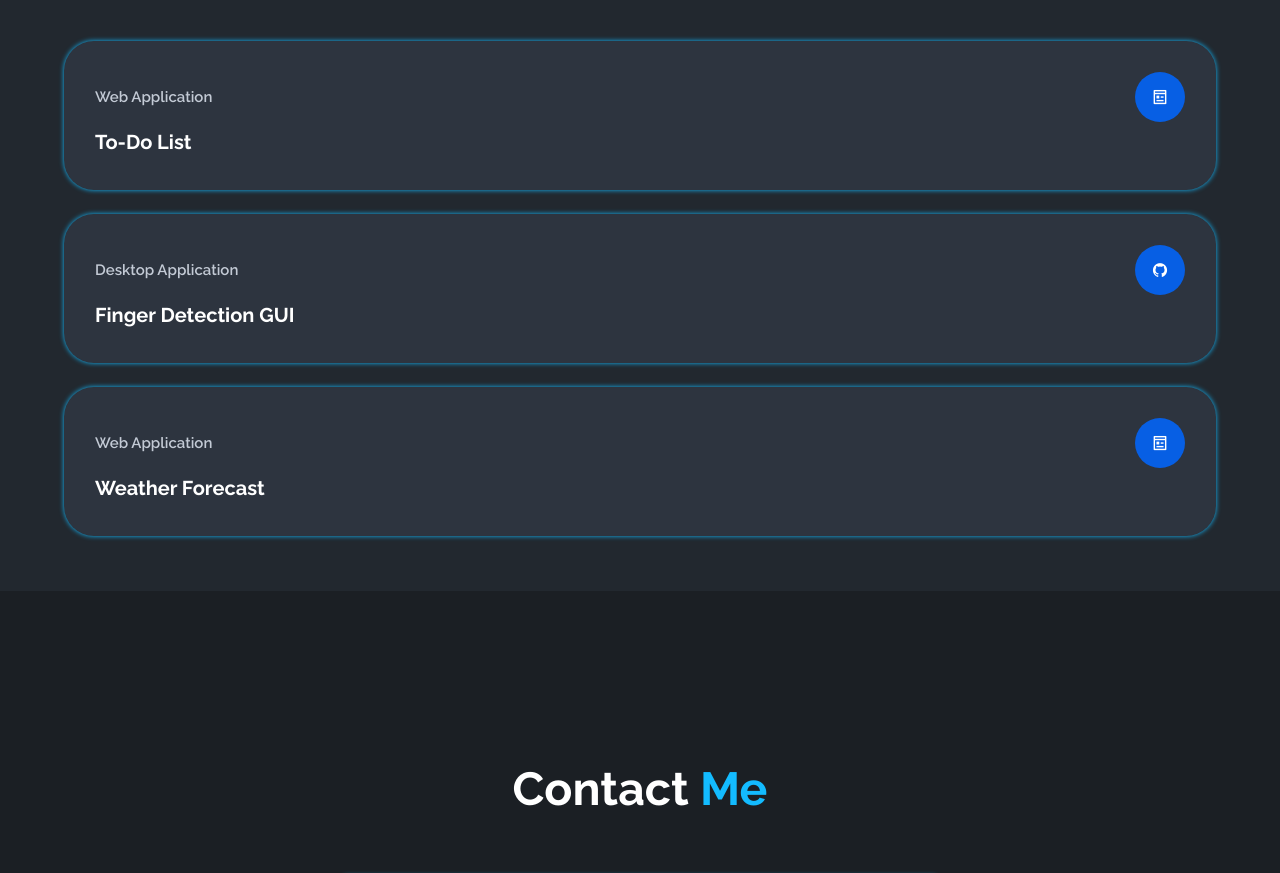
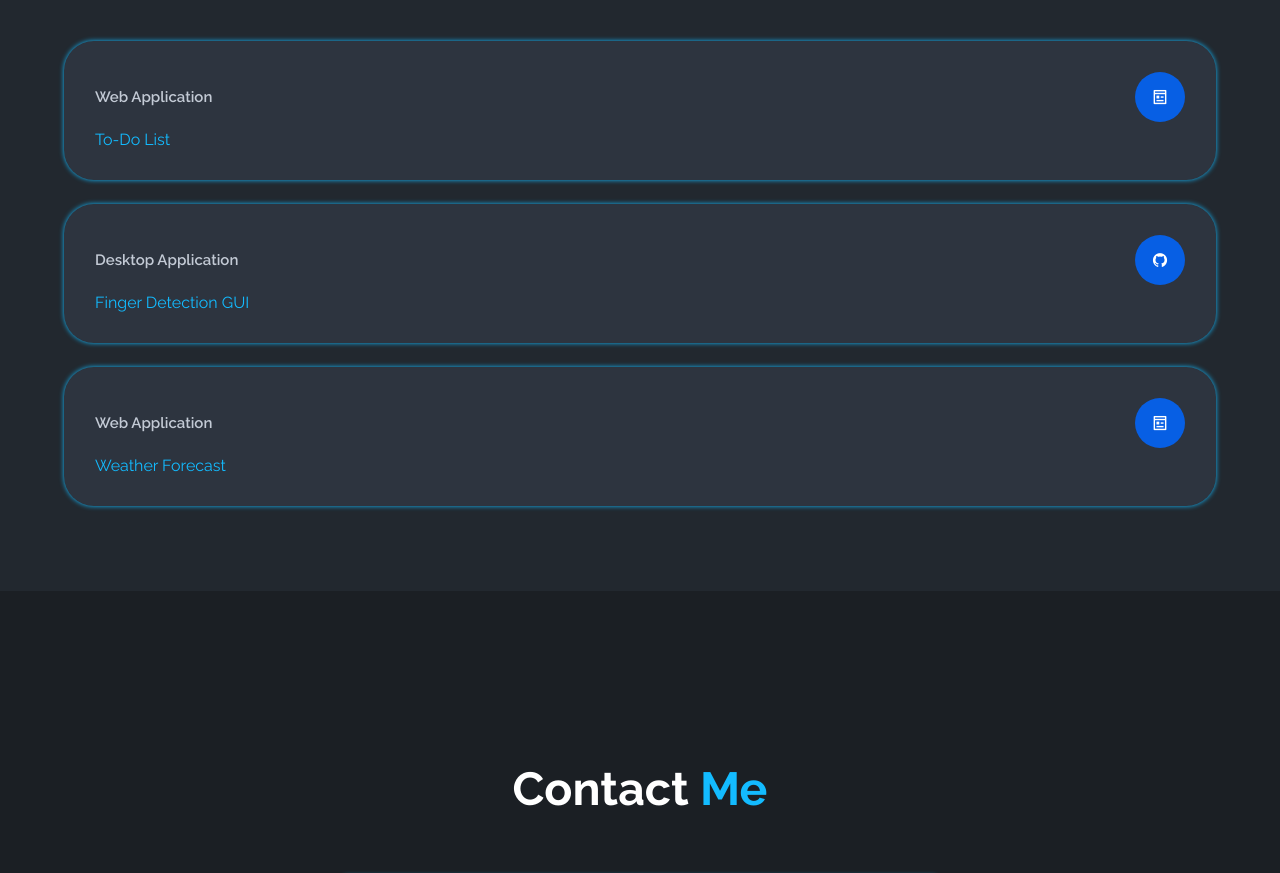
Before and after one commit to xyzgee/My-Portfolio-Web, a plain HTML site: page index.html in a window 1280 px wide. Shown: the part 2280-3153 px from the top of the page. Drawn offline with nearby package versions, Linux system fonts and the light colour scheme.

Commit message:
spanned those titles in projects section

```diff
--- a/index.html
+++ b/index.html
@@ -147,7 +147,7 @@
                             <i class="ri-pages-line"></i>
                         </div>
                     </div>
-                    <h4>To-Do List</h4>
+                    <span>To-Do List</span>
                 </a>
             </div>
         <!--content.2-->
@@ -162,7 +162,7 @@
                             <i class="ri-github-fill"></i>
                         </div>
                     </div>
-                    <h4>Finger Detection GUI</h4>
+                    <span>Finger Detection GUI</span>
                 </a>
             </div>
         <!--content.3-->
@@ -176,7 +176,7 @@
                             <i class="ri-pages-line"></i>
                         </div>
                     </div>
-                    <h4>Weather Forecast</h4>
+                    <span>Weather Forecast</span>
                 </a>
             </div>
         </div>
```
